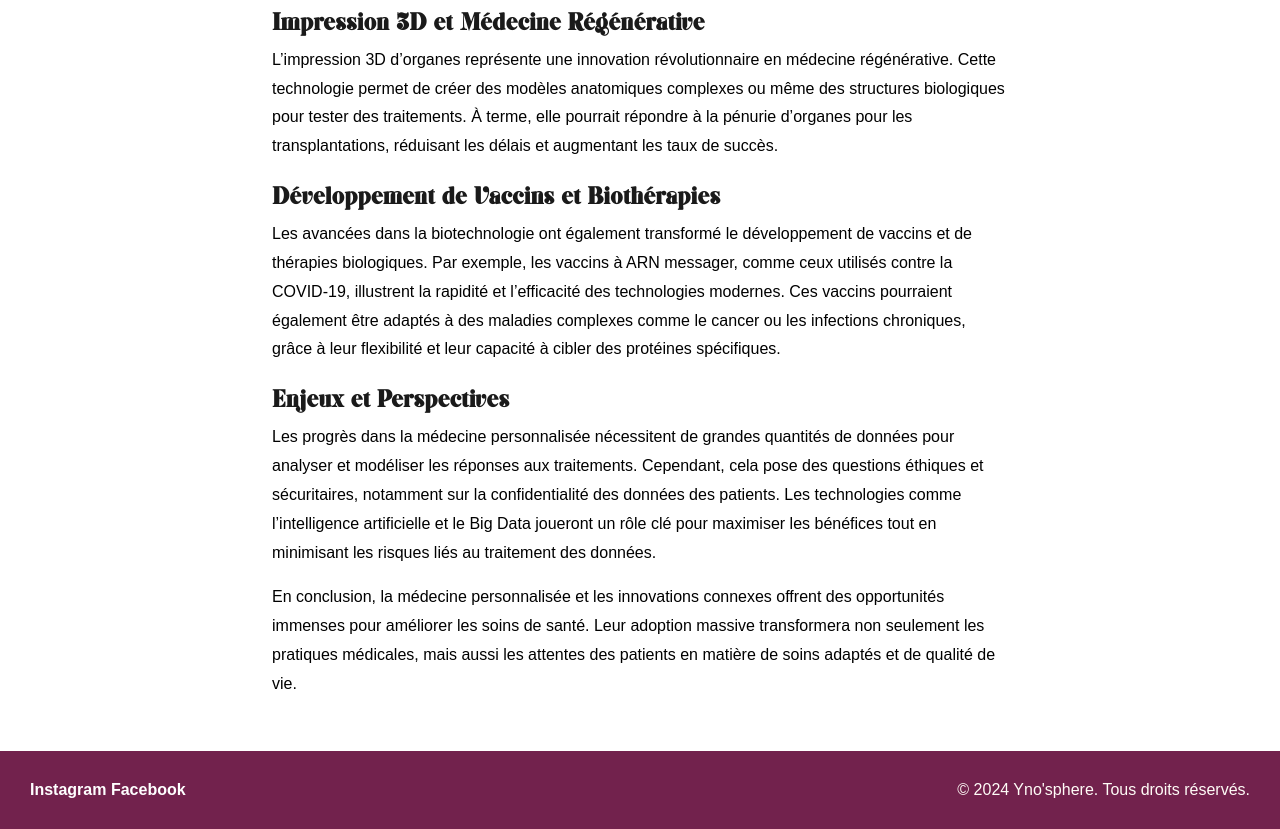
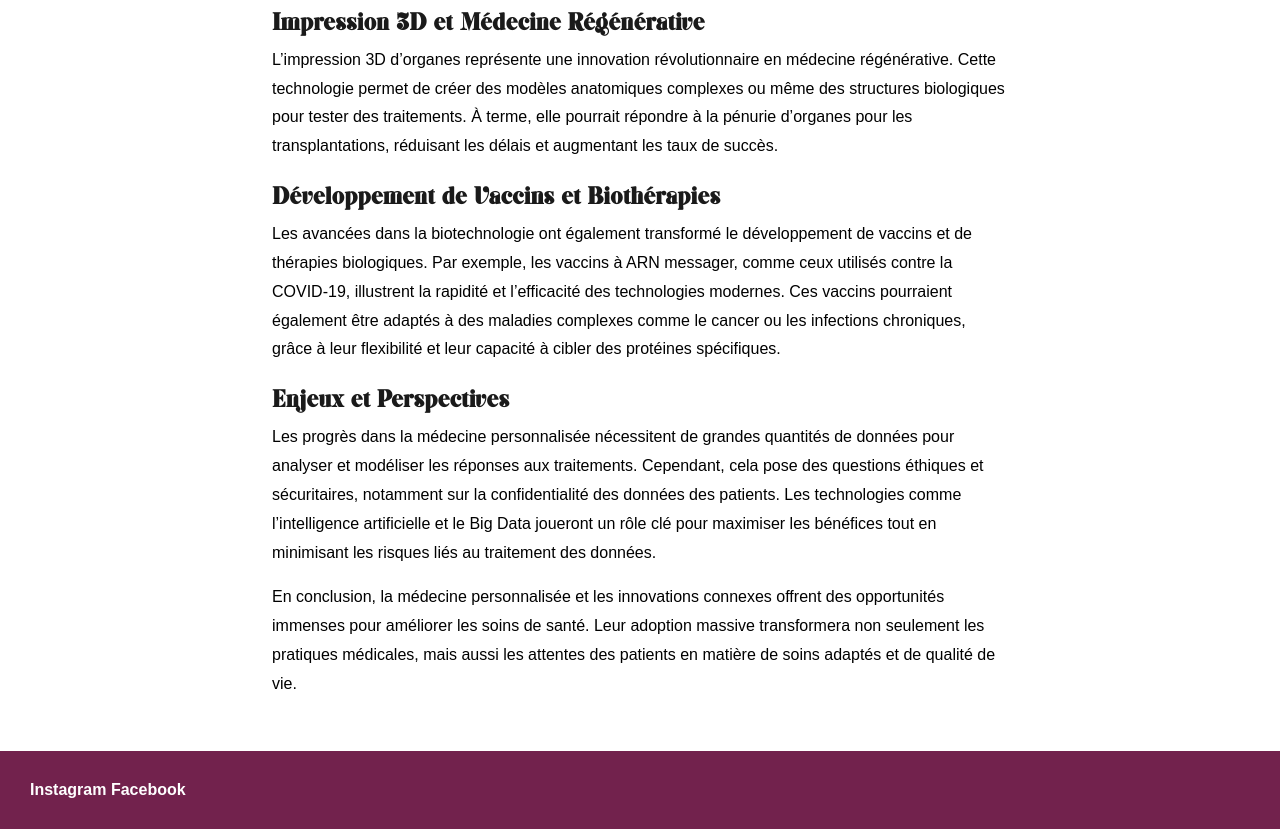
Before and after one commit to Yuriss71/lesjoursy, a website: page articles/article3.html in a window 1280 px wide. Shown: the part 1005-1834 px from the top of the page. Drawn offline with Linux system fonts and the light colour scheme; a web font is replaced by a local one.

Commit message:
blog maj

```diff
--- a/articles/article3.html
+++ b/articles/article3.html
@@ -91,7 +91,6 @@
             </li>
 
         </ul>
-        <p>&copy; 2024 Yno'sphere. Tous droits réservés.</p>
     </footer>
 </body>
 </html>
```
Also changed, not shown: articles/article2.html (+1 -1 lines), articles/articlerecent1.html (+0 -1 lines), index.html (+0 -1 lines).
